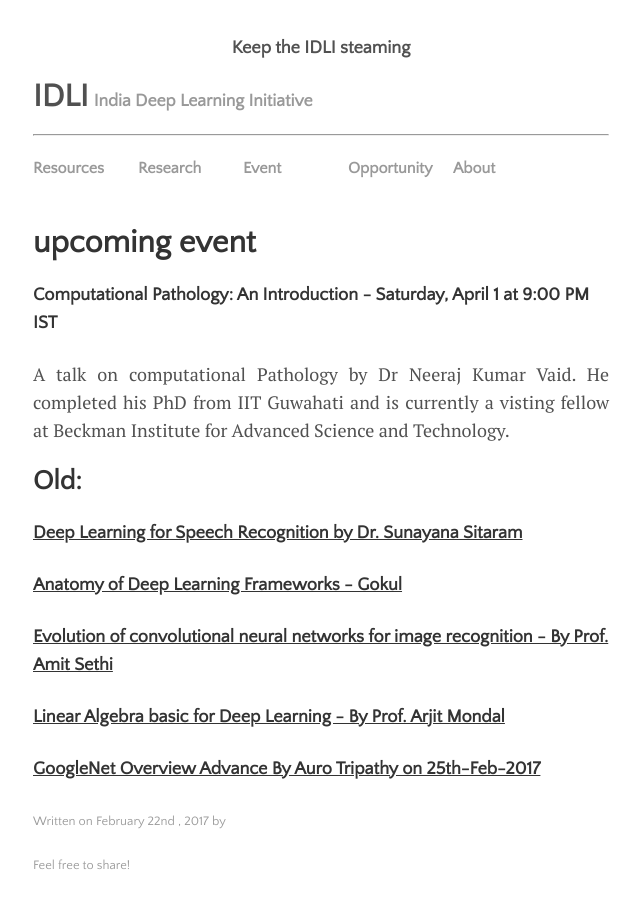
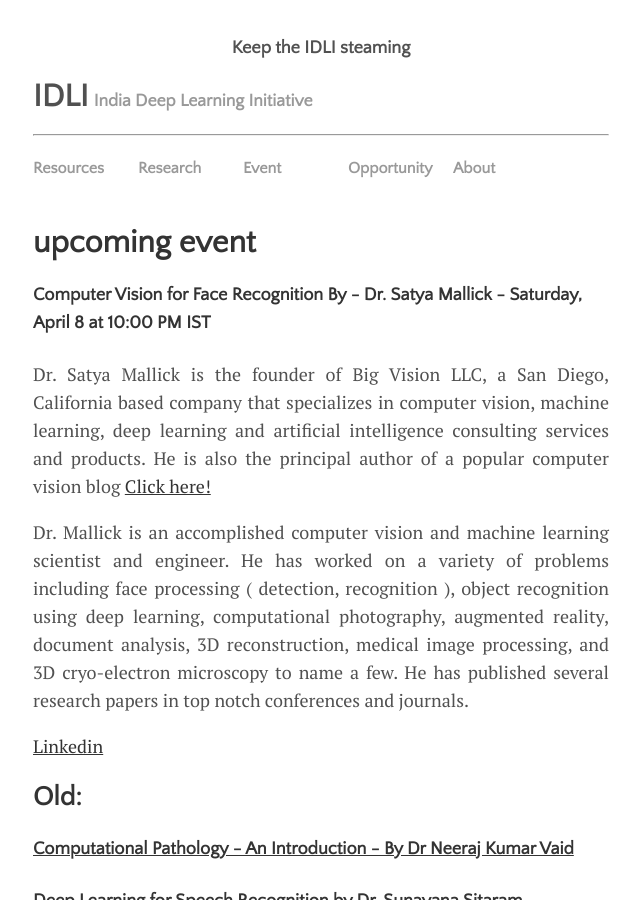
Before and after one commit to IndiaDeepLearningInitiative-IDLI/IndiaDeepLearningInitiative-IDLI.github.io, a Jekyll site: the page built from _upcomming/2017-02-22-Upcomming events.md, in a window 1280 px wide and 900 px high. Shown: the whole window, without its empty margins (319-959 px from the left). Built offline with Jekyll 4.4.1, drawn with Linux system fonts in a browser that asks for light colours; nearby versions of some CDN libraries; comment, search, counter and statistics services are not loaded.

Commit message:
Upcomming event add

```diff
--- a/_upcomming/2017-02-22-Upcomming events.md
+++ b/_upcomming/2017-02-22-Upcomming events.md
@@ -3,12 +3,17 @@ layout: post
 title: upcoming event
 ---
 
-#### Computational Pathology: An Introduction - Saturday, April 1 at 9:00 PM IST
-
-<p style="text-align: justify;">A talk on computational Pathology by Dr Neeraj Kumar Vaid. He completed his PhD from IIT Guwahati and is currently a visting fellow at Beckman Institute for Advanced Science and Technology.</p>
+#### Computer Vision for Face Recognition By - Dr. Satya Mallick - Saturday, April 8 at 10:00 PM IST
 
 
+<p style="text-align: justify;">Dr. Satya Mallick is the founder of Big Vision LLC, a San Diego, California based company that specializes in computer vision, machine learning, deep learning and artificial intelligence consulting services and products. He is also the principal author of a popular computer vision blog <a href="http://www.learnopencv.com/"> Click here! </a></p>
+<p style="text-align: justify;">Dr. Mallick is an accomplished computer vision and machine learning scientist and engineer. He has worked on a variety of problems including face processing ( detection, recognition ), object recognition using deep learning, computational photography, augmented reality, document analysis, 3D reconstruction, medical image processing, and 3D cryo-electron microscopy to name a few. He has published several research papers in top notch conferences and journals.</p>
+
+[Linkedin](https://www.linkedin.com/in/satyamallick/)
+
 ## Old:
+
+#### [Computational Pathology - An Introduction - By Dr Neeraj Kumar Vaid](http://idli.group/session/2017-04-01-Computational/)
 
 #### [Deep Learning for Speech Recognition by Dr. Sunayana Sitaram]( http://idli.group/session/2017-03-25-dl-avr/ )
 
```
